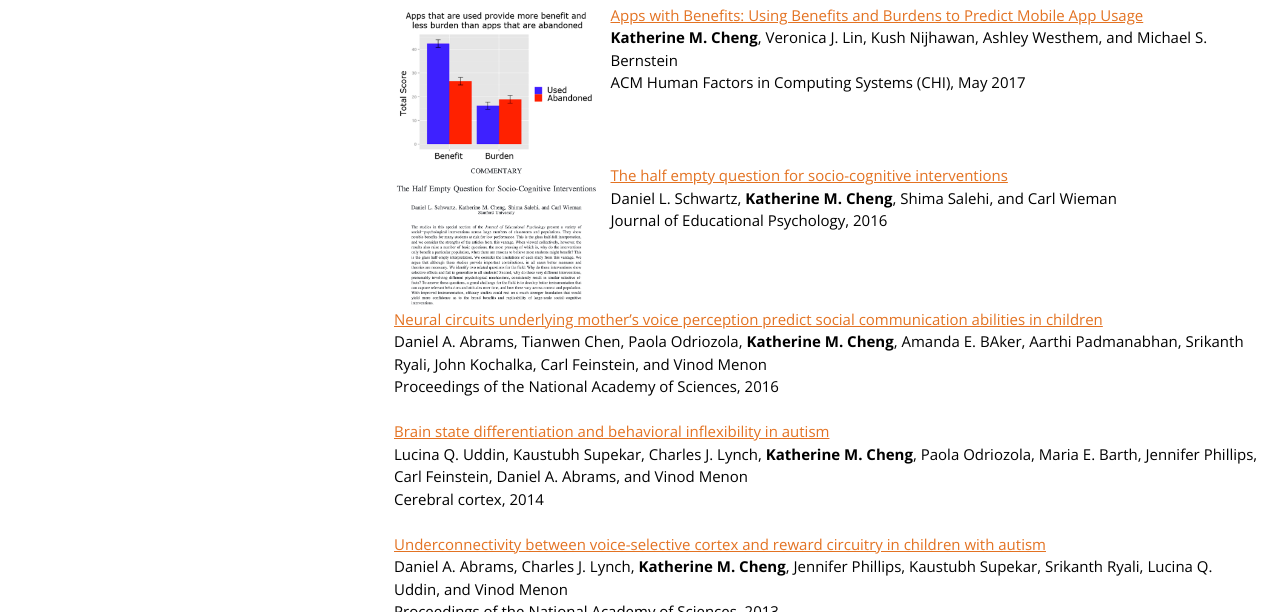
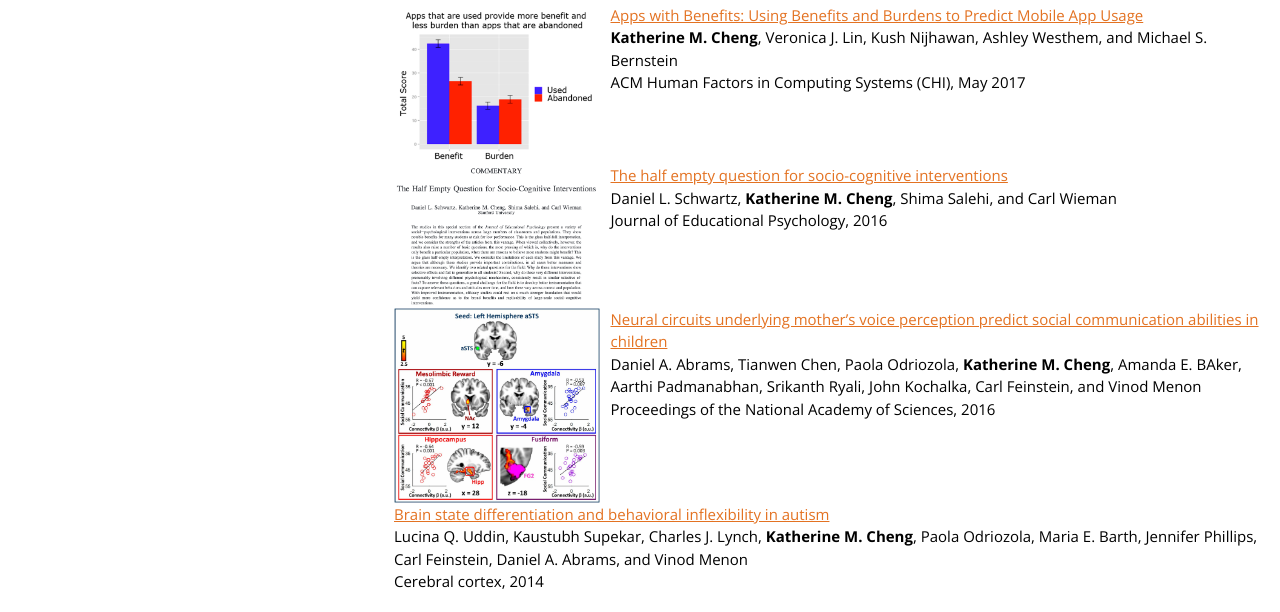
Before and after one commit to katiecheng/website, a plain HTML site: page index.html in a window 1280 px wide. Shown: the part 489-1101 px from the top of the page. Drawn offline with nearby package versions, Linux system fonts and the light colour scheme.

Commit message:
mothersvoice img

```diff
--- a/index.html
+++ b/index.html
@@ -63,10 +63,15 @@
                 <div>Journal of Educational Psychology, 2016</div>
               </div>
             </div>
-            <div><a href="https://www.pnas.org/content/113/22/6295.short">Neural circuits underlying mother’s voice perception predict social communication abilities in children</a></div>
-            <div>Daniel A. Abrams, Tianwen Chen, Paola Odriozola, <b>Katherine M. Cheng</b>, Amanda E. BAker, Aarthi Padmanabhan, Srikanth Ryali, John Kochalka, Carl Feinstein, and Vinod Menon</div>
-            <div>Proceedings of the National Academy of Sciences, 2016</div>
-            <br>
+
+            <div class="row">
+              <div class="column paperimgcol"><img class="paperimg" src="mothersvoice.jpg"></div>
+              <div class="column paperinfocol">
+                <div><a href="https://www.pnas.org/content/113/22/6295.short">Neural circuits underlying mother’s voice perception predict social communication abilities in children</a></div>
+                <div>Daniel A. Abrams, Tianwen Chen, Paola Odriozola, <b>Katherine M. Cheng</b>, Amanda E. BAker, Aarthi Padmanabhan, Srikanth Ryali, John Kochalka, Carl Feinstein, and Vinod Menon</div>
+                <div>Proceedings of the National Academy of Sciences, 2016</div>
+              </div>
+            </div>
             <div><a href="https://academic.oup.com/cercor/article/25/12/4740/310613">Brain state differentiation and behavioral inflexibility in autism</a></div>
             <div>Lucina Q. Uddin, Kaustubh Supekar, Charles J. Lynch, <b>Katherine M. Cheng</b>, Paola Odriozola, Maria E. Barth, Jennifer Phillips, Carl Feinstein, Daniel A. Abrams, and Vinod Menon</div>
             <div>Cerebral cortex, 2014</div>
```
Also changed, not shown: mothersvoice.jpg (added).
